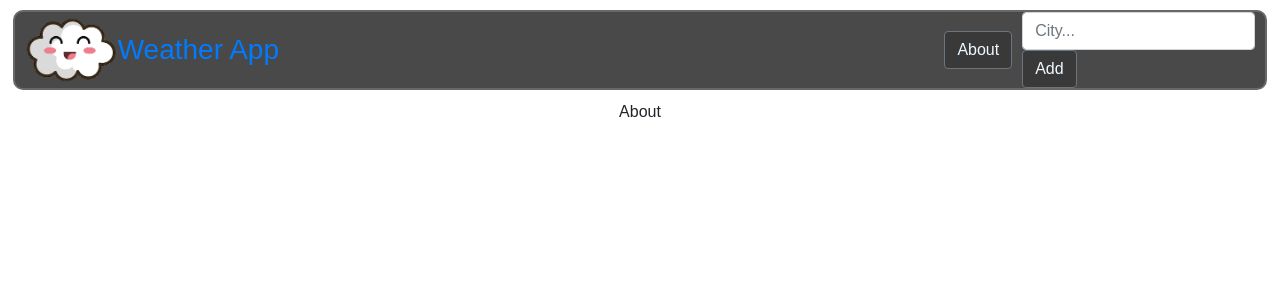
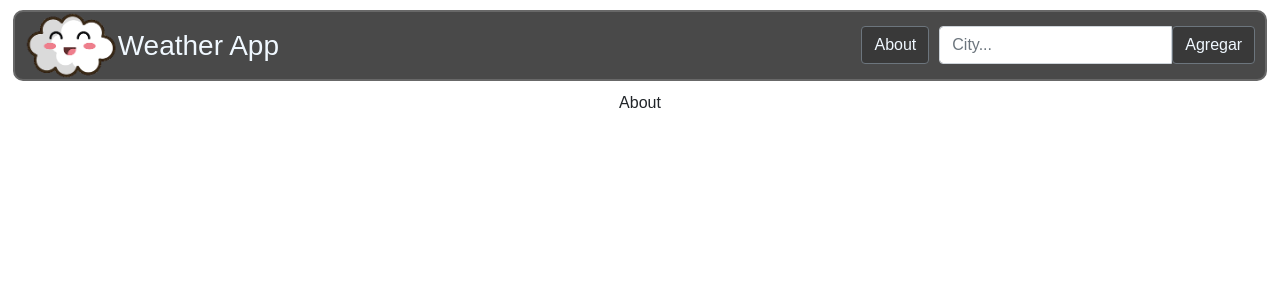
Before and after one commit to lilileiva/weather-app, a React (Create React App) app: page /about in a window 1280 px wide. Shown: the top 300 px of the page. Built offline with nearby package versions, Linux system fonts and the light colour scheme.

Commit message:
css modificaciones

```diff
--- a/src/components/SearchBar.jsx
+++ b/src/components/SearchBar.jsx
@@ -9,32 +9,21 @@ export default function SearchBar({onSearch}) {
         setCity(e.target.value);
     }
     return (
-        <div class="input-group">
-            <form onSubmit={(e) => {
-                e.preventDefault();
+        <form onSubmit={(e) => {
+            e.preventDefault();
                 onSearch(city);
             }}>
+                <div class="input-group">
                 <input
                     type="text"
                     placeholder="City..."
                     className="form-control"
-                    // aria-label="Recipient's username"
-                    // aria-describedby="button-addon2"
-                    //value={city}
+                    value={city}
                     onChange={handleInputChange}
                 />
 
-                {/* <input className="btn btn-warning" onChange={onSearch} type="submit" value="Agregar" /> */}
-
-                <button
-                    type="submit"
-                    class="btn btn-outline-secondary"
-                    id="button-addon2"
-                    onChange={onSearch}
-                >
-                    Add
-                </button>
-            </form>
-        </div>
+                <input type="submit" className="btn btn-outline-secondary" onChange={onSearch} value="Agregar" />
+            </div>
+        </form>
     );
 }
--- a/src/styles/App.css
+++ b/src/styles/App.css
@@ -7,8 +7,8 @@
 }
 
 .appContent {
+    margin: 0 50px 0 50px;
     display: flex;
-    flex-direction: column;
+    justify-content: center;
     align-items: center;
-    justify-content: space-between;
 }
--- a/src/styles/Card.css
+++ b/src/styles/Card.css
@@ -1,5 +1,6 @@
 .card {
     margin: 20px;
+    float: left;
 }
 
 .btn-danger {
--- a/src/styles/Cards.css
+++ b/src/styles/Cards.css
@@ -0,0 +1,3 @@
+.cards{
+
+}
--- a/src/styles/Nav.css
+++ b/src/styles/Nav.css
@@ -45,3 +45,7 @@
 img {
     width: 25%;
 }
+
+a {
+    color: aliceblue;
+}
```
